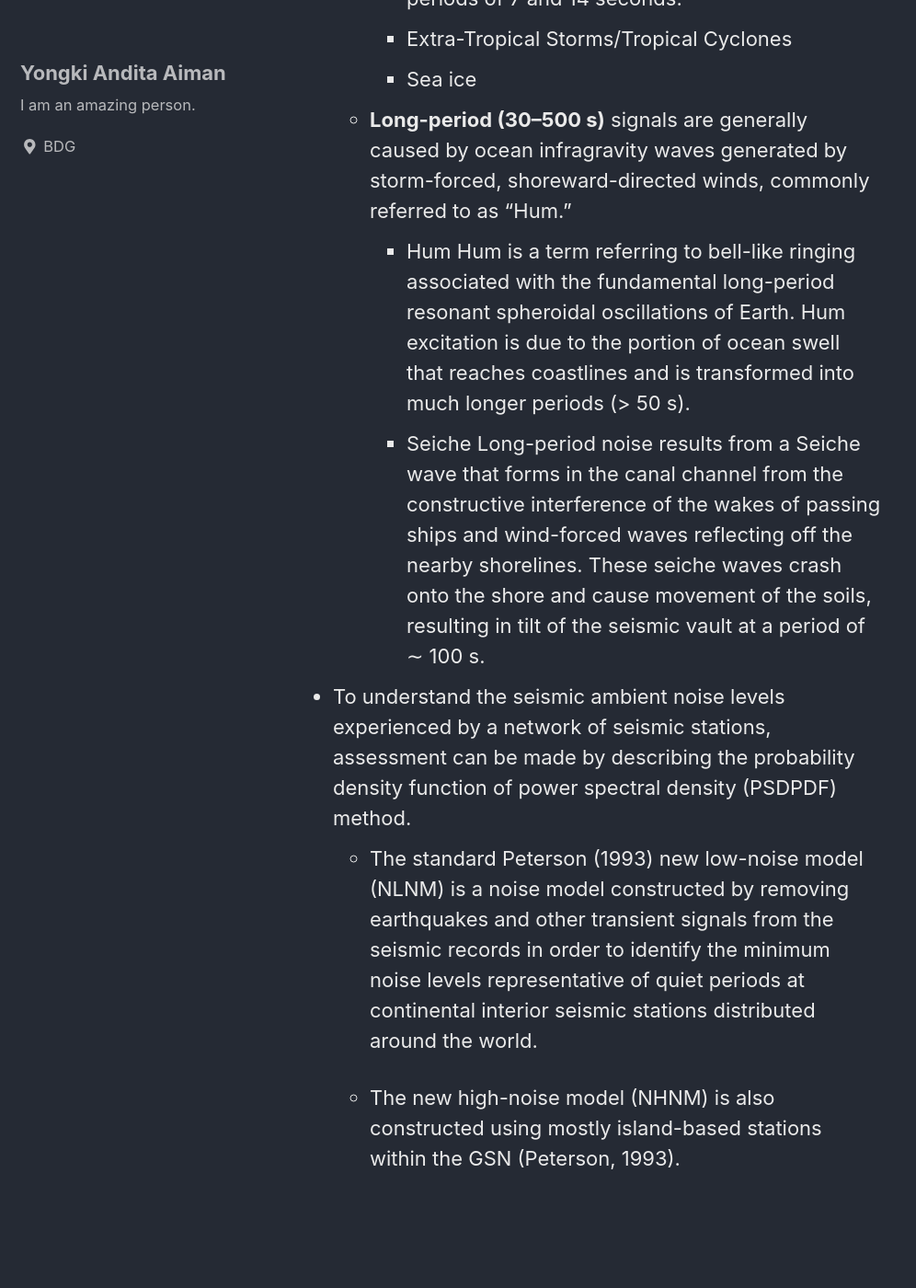
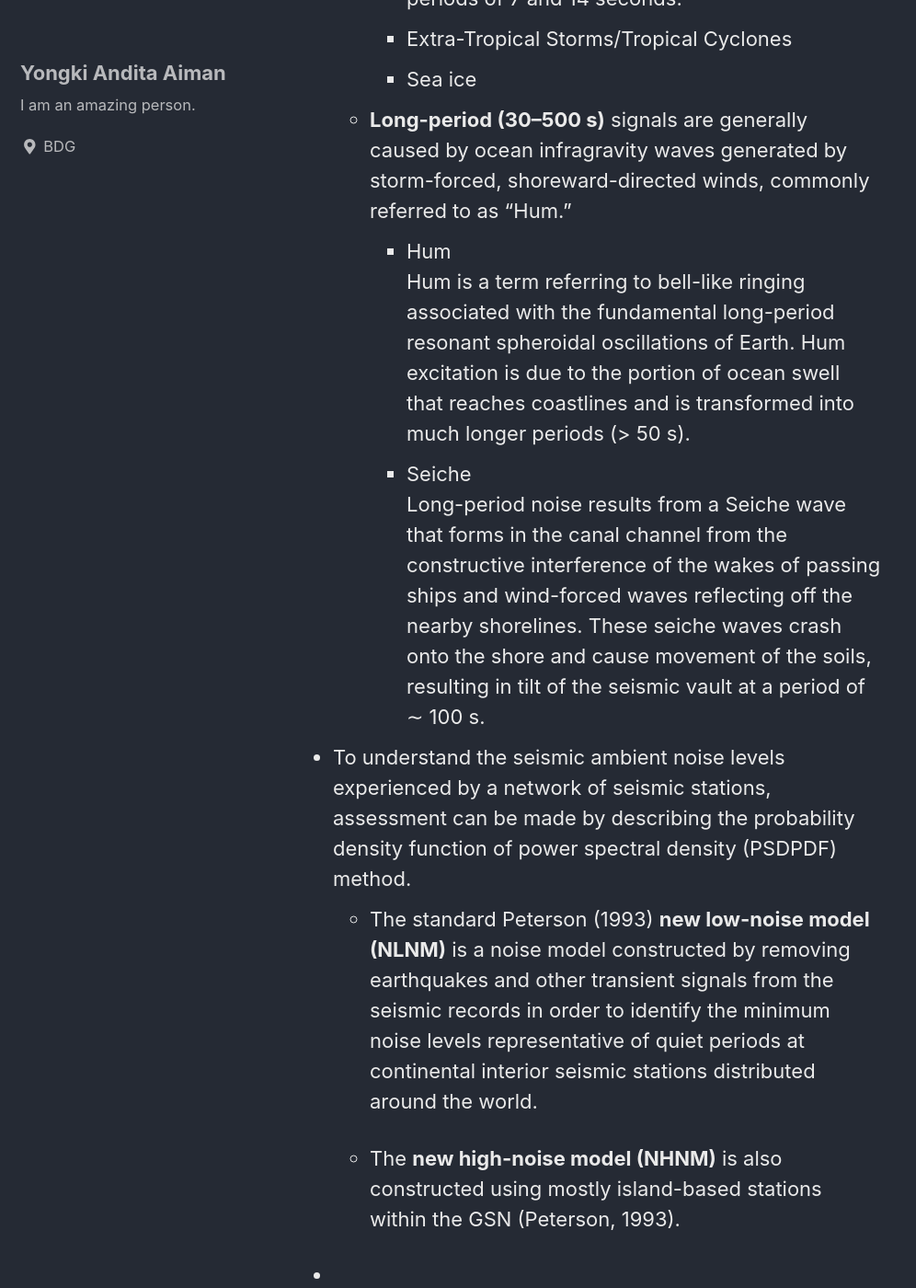
Before and after one commit to aimanyongki/blog, a Jekyll site: the page built from _posts/2020-04-07-Introduction-to-Ambient-Seismic-Noise.md, in a window 1280 px wide and 1400 px high, scrolled down 2089 px. Shown: the whole window at 92% size, without its empty margins (0-996 px from the left). Built offline with Jekyll 4.4.1, drawn with Linux system fonts in a browser that asks for light colours; cached includes are drawn as plain includes; nearby versions of some CDN libraries.

```diff
--- a/_posts/2020-04-07-Introduction-to-Ambient-Seismic-Noise.md
+++ b/_posts/2020-04-07-Introduction-to-Ambient-Seismic-Noise.md
@@ -40,11 +40,11 @@ array of seismometer for example the AlpArray project and the USArray. Both aspe
       Long-period noise results from a Seiche wave that forms in the canal channel from the constructive interference of the wakes of passing ships and wind-forced waves reflecting off the nearby shorelines. These seiche waves crash onto the shore and cause movement of the soils, resulting in tilt of the seismic vault at a period of ∼ 100 s.
 
 - To understand the seismic ambient noise levels experienced by a network of seismic stations, assessment can be made by describing the probability density function of power spectral density (PSDPDF) method.
-  - The standard Peterson (1993) new low-noise model (NLNM) is a noise model constructed by removing earthquakes and other transient signals from the seismic records in order to identify the minimum noise levels representative of quiet periods at continental interior seismic stations distributed around the world.
+  - The standard Peterson (1993) **new low-noise model (NLNM)** is a noise model constructed by removing earthquakes and other transient signals from the seismic records in order to identify the minimum noise levels representative of quiet periods at continental interior seismic stations distributed around the world.
 
-  - The new high-noise model (NHNM) is also constructed using mostly island-based stations within the GSN (Peterson, 1993).
+  - The **new high-noise model (NHNM)** is also constructed using mostly island-based stations within the GSN (Peterson, 1993).
 
-
+-
 
 
 
```
